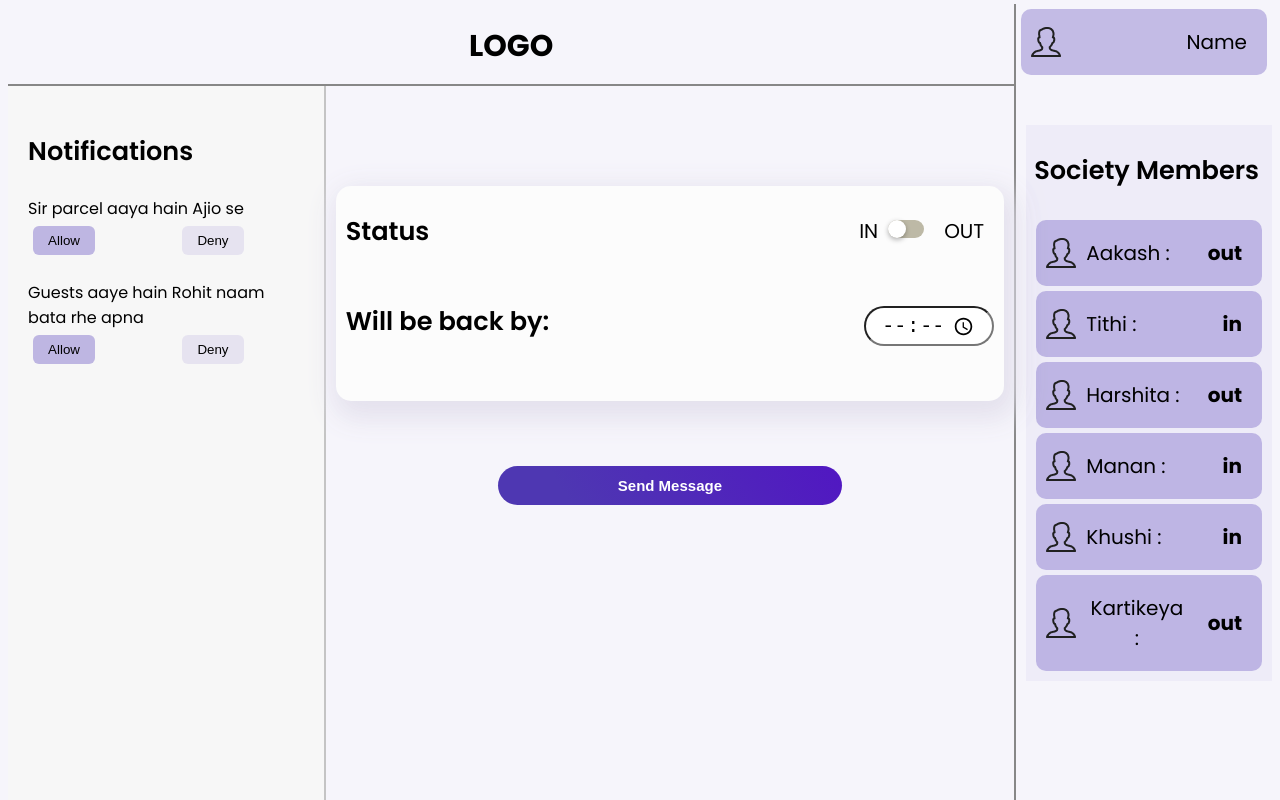
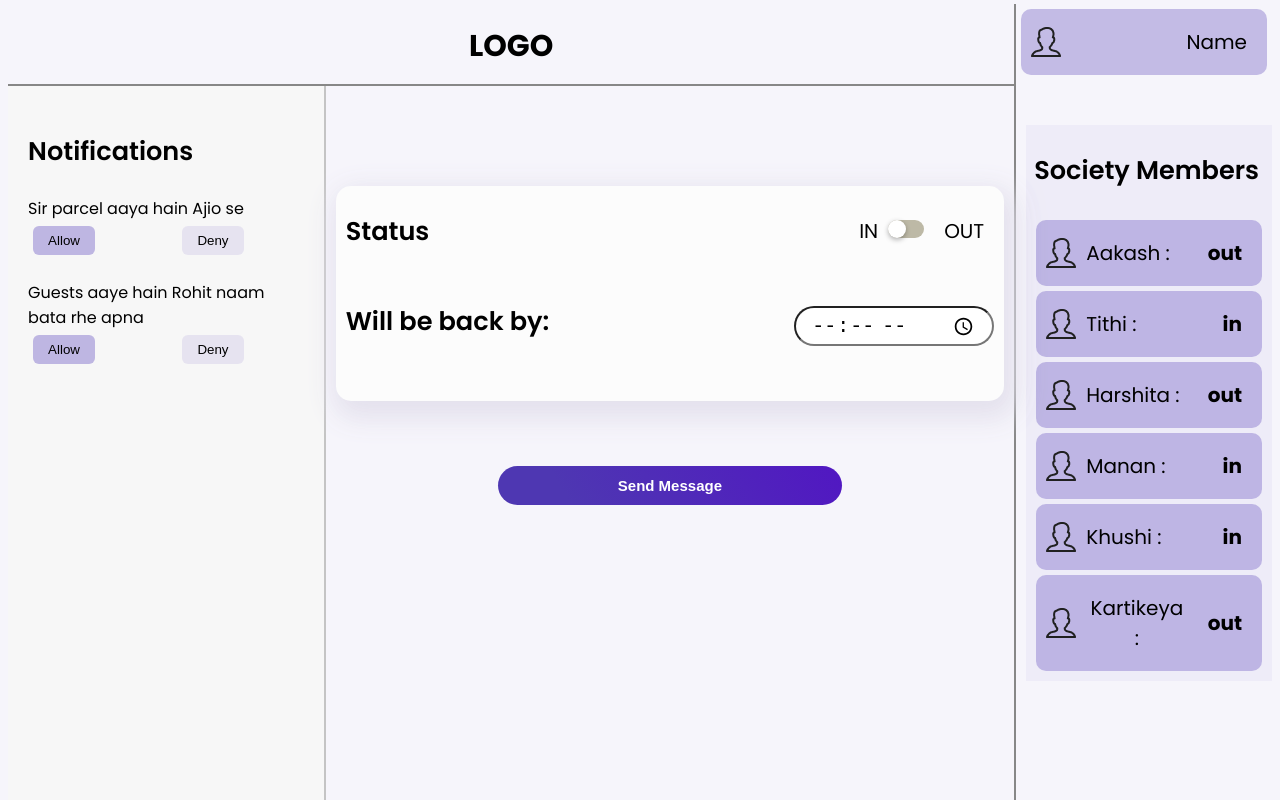
Before and after one commit to aakash-taneja/gatteekeep, a React (Create React App) app: page /userdashboard in a window 1280 px wide. Shown: the top 800 px of the page. Built offline with nearby package versions, Linux system fonts and the light colour scheme.

Commit message:
width increase

```diff
--- a/src/components/renderstatus/RenderStatus.css
+++ b/src/components/renderstatus/RenderStatus.css
@@ -1,23 +1,23 @@
-.subcontainer2{
-  order:2;
+.subcontainer2 {
+  order: 2;
   flex: 5;
-  background: #FCFCFC;
+  background: #fcfcfc;
   border-radius: 15px;
-  box-shadow: 5px 10px 28px 8px  #e4e1ed;
+  box-shadow: 5px 10px 28px 8px #e4e1ed;
   margin: 100px 10px 0 10px;
   height: 30%;
   padding: 0 10px;
 }
-h3{
+h3 {
   display: inline-block;
   padding-right: 5px;
 }
-#status{
+#status {
   display: inline;
   align-content: center;
 }
 
-span{
+span {
   margin: 10px;
   font-size: 20px;
 }
@@ -26,34 +26,30 @@ span{
   opacity: 0;
 }
 
-.subsubcontainer1{
+.subsubcontainer1 {
   display: flex;
   justify-content: space-between;
 }
 
-.subsubcontainer2{
+.subsubcontainer2 {
   display: flex;
   justify-content: space-between;
 }
 
-.userip{
+.userip {
   padding-top: 30px;
 }
 
-
-
-
-#time{
-    width: 130px;
+#time {
+  width: 200px;
   height: 40px;
   border-radius: 20px;
   font-size: 20px;
   padding: 0 15px;
 }
-#time:focus{
+#time:focus {
   outline: none;
 }
-
 
 /**
  * 1. Adjust this to size
@@ -64,7 +60,7 @@ span{
   font-size: 18px; /* 1 */
   height: 1em;
   width: 2em;
-  background: #BDB9A6;
+  background: #bdb9a6;
   border-radius: 1em;
 }
 
@@ -72,8 +68,8 @@ span{
   height: 1em;
   width: 1em;
   border-radius: 1em;
-  background: #FFF;
-  box-shadow: 0 0.1em 0.3em rgba(0,0,0,0.3);
+  background: #fff;
+  box-shadow: 0 0.1em 0.3em rgba(0, 0, 0, 0.3);
   -webkit-transition: all 300ms;
   -moz-transition: all 300ms;
   transition: all 300ms;
```
Lines whose indentation alone changed are shown as unchanged.
